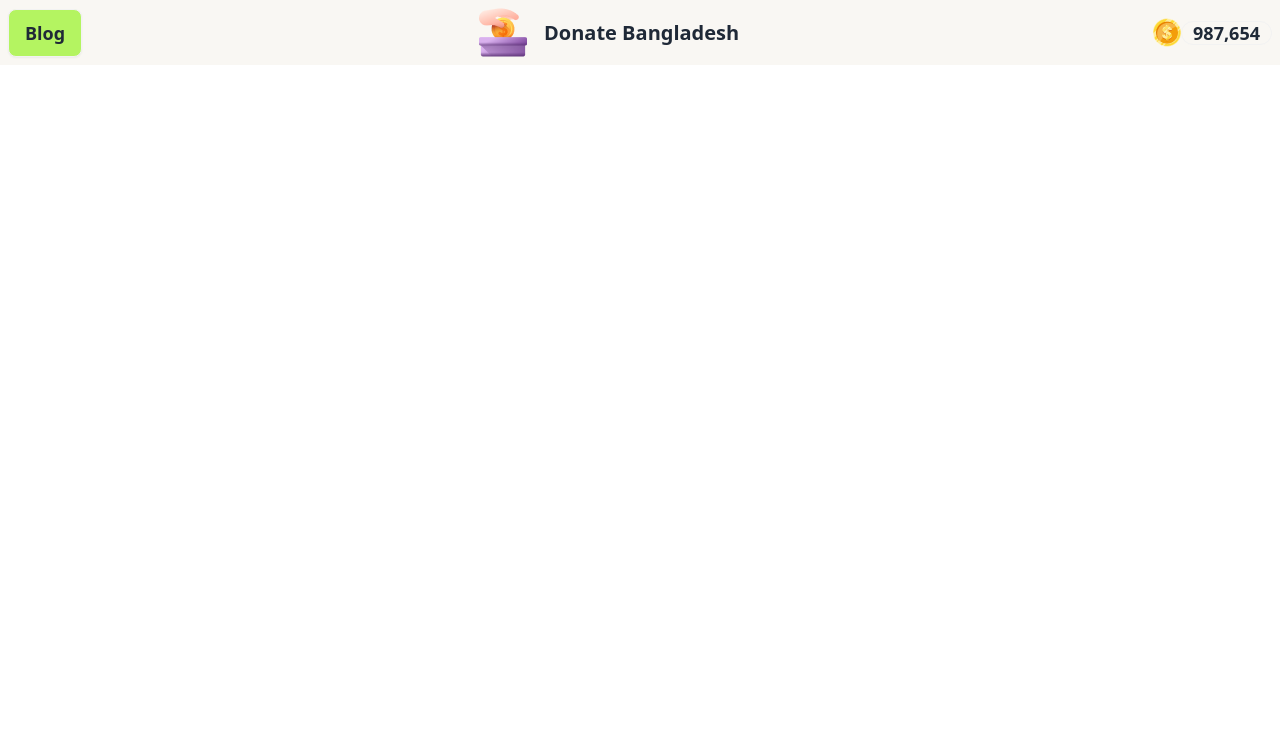
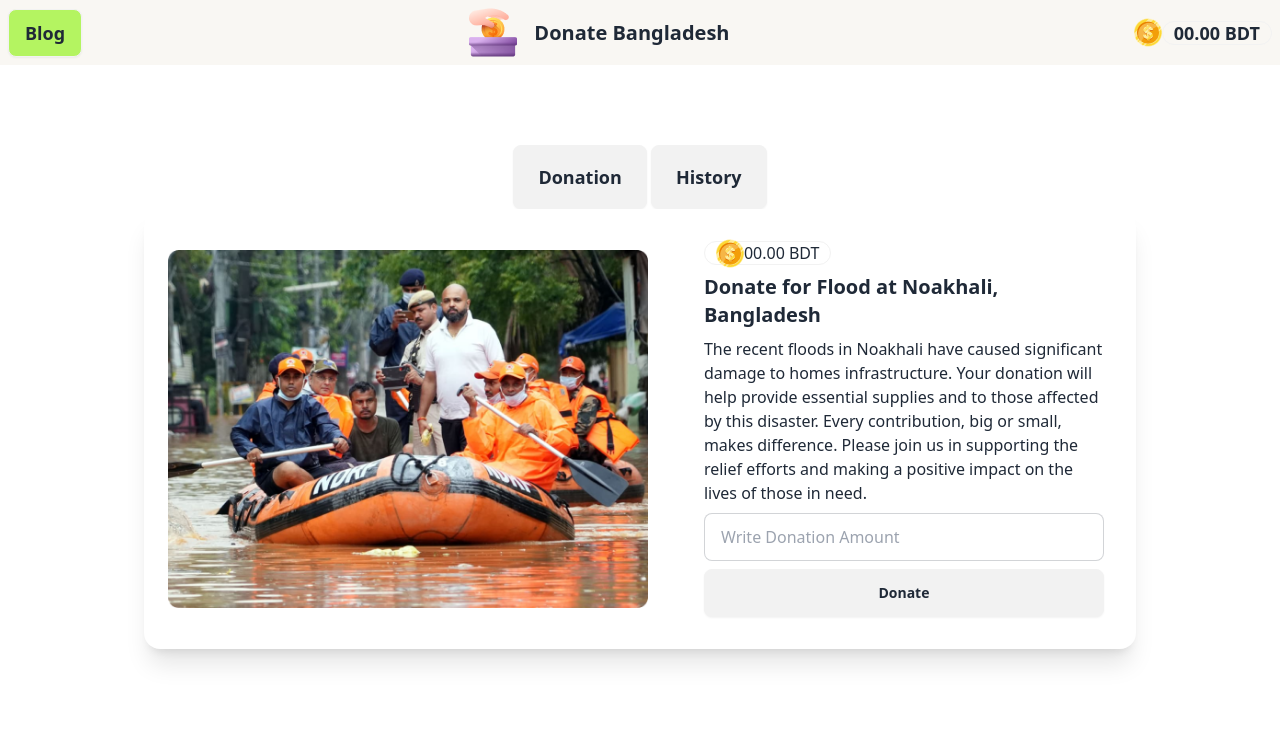
Before and after one commit to IsmailTonmoy/Donate_BD_Ass_05, a plain HTML site: page home.html in a window 1280 px wide. Drawn offline with nearby package versions, Linux system fonts and the light colour scheme.

Commit message:
Add card1

```diff
--- a/home.html
+++ b/home.html
@@ -23,12 +23,45 @@
             </div>
             <div>
                 <img src="assets/coin.png" alt="">
-            <div class="badge badge-lg bg-[#F9F7F3] text-lg font-bold"> 987,654</div>
+            <div class="badge badge-lg bg-[#F9F7F3] text-lg font-bold"> 00.00 BDT</div>
             </div>
           </div>
 
     </header>
     <main>
+        <section class="max-w-6xl mx-auto p-20">
+            <div class="text-center">
+                <button class="btn btn-xs sm:btn-sm md:btn-md lg:btn-lg">Donation</button>
+                <button class="btn btn-xs sm:btn-sm md:btn-md lg:btn-lg">History</button>
+
+            </div>
+
+            <div>
+                <div class="card lg:card-side bg-base-100 shadow-xl">
+                    <figure>
+                      <img class="p-6"
+                        src="assets/noakhali.png"
+                        alt="Album" />
+                    </figure>
+                    <div class="card-body w-1/2">
+                        <div class="badge badge-lg"><img src="assets/coin.png" alt="">00.00 BDT</div>
+
+                      <h2 class="card-title">Donate for Flood at Noakhali, Bangladesh</h2>
+                      <p>The recent floods in Noakhali have caused significant damage to homes  infrastructure.
+                        Your donation will help provide essential supplies and  to those affected by this disaster.
+                        Every contribution, big or small, makes  difference.
+                        Please join us in supporting the relief efforts and making
+                        a positive impact on the lives of those in need.</p>
+                      <div class="card-actions justify-end">
+                        <input type="number" placeholder="Write Donation Amount " class="input input-bordered w-full" />
+                        <button class="btn btn-block">Donate</button>
+                      </div>
+                    </div>
+                  </div>
+            </div>
+
+
+        </section>
 
     </main>
 
```
